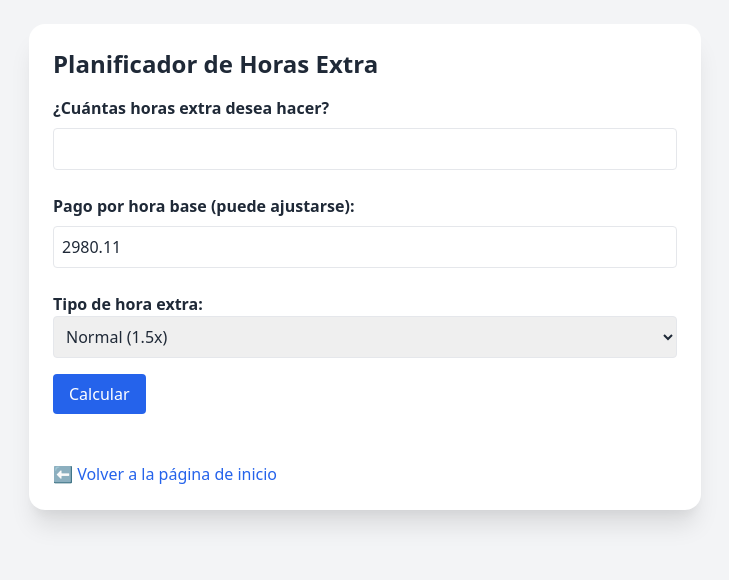
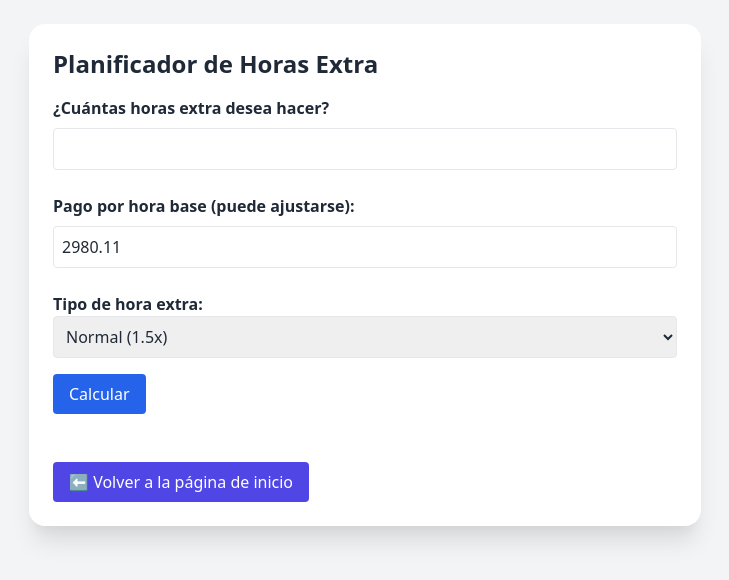
Before and after one commit to Leencr/extras-lab, a plain HTML site: page index.html in a window 1280 px wide. Shown: the whole page, without its empty margins (275-1004 px from the left). Drawn offline with nearby package versions, Linux system fonts and the light colour scheme.

Commit message:
Update index.html
update

```diff
--- a/index.html
+++ b/index.html
@@ -26,7 +26,7 @@
 
     <div id="resultado" class="mt-6"></div>
 
-    <a href="https://leencr.github.io/" class="inline-block mt-6 text-blue-600 hover:underline">⬅️ Volver a la página de inicio</a>
+    <a href="https://leencr.github.io/" class="inline-block mt-6 text-white bg-indigo-600 px-4 py-2 rounded hover:bg-indigo-700">⬅️ Volver a la página de inicio</a>
   </div>
 
   <script>
```
